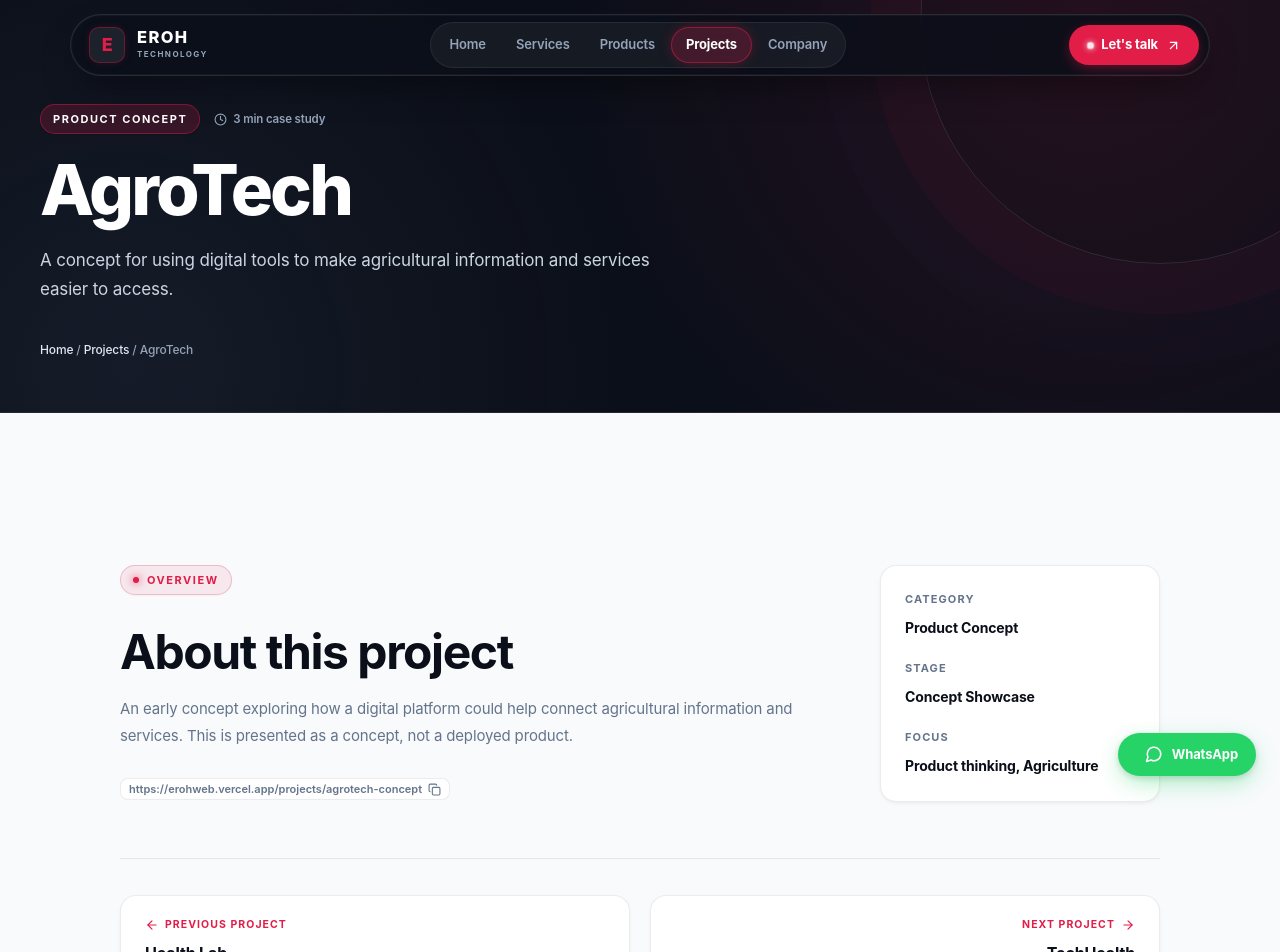
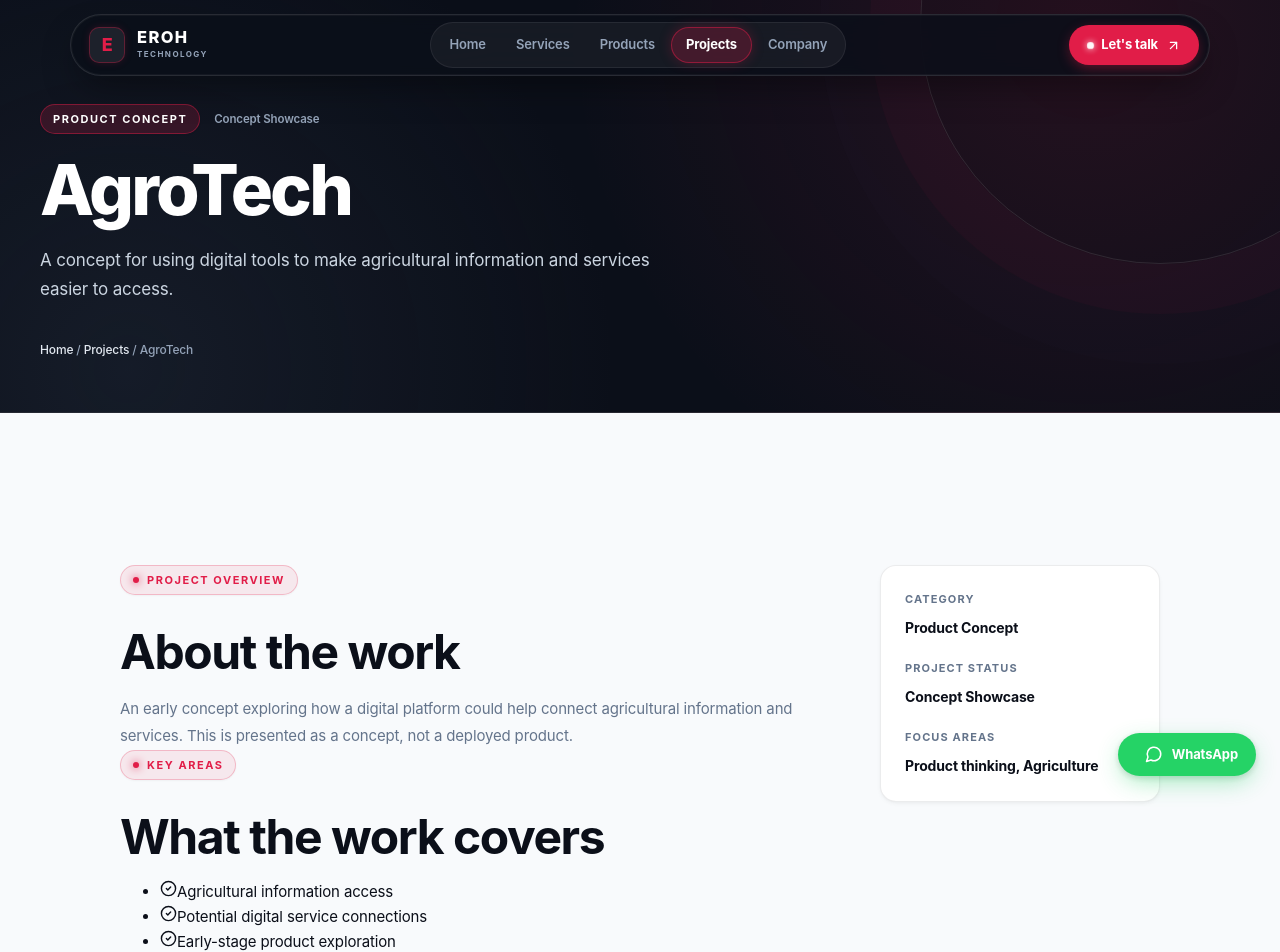
Before and after one commit to EricHOfla/Erohweb, a Next.js app: page /projects/agrotech-concept in a window 1280 px wide. Shown: the top 952 px of the page. Built offline with nearby package versions, Linux system fonts and the light colour scheme.

Commit message:
Improve project detail pages with useful case study sections

```diff
--- a/src/app/projects/[slug]/page.tsx
+++ b/src/app/projects/[slug]/page.tsx
@@ -1,7 +1,7 @@
 import type { Metadata } from "next";
 import Link from "next/link";
 import { notFound } from "next/navigation";
-import { ArrowLeft, ArrowRight, ExternalLink, Clock, ShieldAlert, ArrowUpRight } from "lucide-react";
+import { ArrowLeft, ArrowRight, ExternalLink, ShieldAlert, ArrowUpRight, CheckCircle2 } from "lucide-react";
 import { CopyBadge } from "@/components/copy-badge";
 import { projects } from "@/data/content";
 
@@ -41,9 +41,7 @@ export default async function Project({
         <div className="container">
           <div className="case-study-meta">
             <span className="eyebrow light">{p.type}</span>
-            <span className="reading-time">
-              <Clock size={13} /> 3 min case study
-            </span>
+            <span className="reading-time">{p.status}</span>
           </div>
           <h1>{p.title}</h1>
           <p>{p.summary}</p>
@@ -56,10 +54,35 @@ export default async function Project({
       <section className="section">
         <div className="container detail">
           <div className="detail-grid">
-            <div>
-              <span className="eyebrow">OVERVIEW</span>
-              <h2>About this project</h2>
-              <p>{p.detail}</p>
+            <div className="project-detail-content">
+              <section className="project-detail-section">
+                <span className="eyebrow">PROJECT OVERVIEW</span>
+                <h2>About the work</h2>
+                <p>{p.detail}</p>
+              </section>
+
+              {p.highlights?.length ? (
+                <section className="project-detail-section">
+                  <span className="eyebrow">KEY AREAS</span>
+                  <h2>What the work covers</h2>
+                  <ul className="project-highlight-list">
+                    {p.highlights.map((item) => (
+                      <li key={item}>
+                        <CheckCircle2 size={17} aria-hidden="true" />
+                        <span>{item}</span>
+                      </li>
+                    ))}
+                  </ul>
+                </section>
+              ) : null}
+
+              {p.role ? (
+                <section className="project-detail-section">
+                  <span className="eyebrow">OUR INVOLVEMENT</span>
+                  <h2>EROH Technology's role</h2>
+                  <p>{p.role}</p>
+                </section>
+              ) : null}
 
               {p.note && (
                 <div className="project-disclaimer">
@@ -89,7 +112,7 @@ export default async function Project({
                   </a>
                 )}
                 <CopyBadge
-                  text={`https://erohweb.vercel.app/projects/${p.slug}`}
+                  text={`https://erohtech.vercel.app/projects/${p.slug}`}
                   label="project link"
                   className="share-project-btn"
                 />
@@ -99,42 +122,33 @@ export default async function Project({
             <aside>
               <small>Category</small>
               <b>{p.type}</b>
-              <small>Stage</small>
+              <small>Project status</small>
               <b>{p.status}</b>
-              <small>Focus</small>
+              <small>Focus areas</small>
               <b>{p.tags.join(", ")}</b>
               {p.note && (
                 <>
-                  <small>Notice</small>
+                  <small>Important note</small>
                   <b className="notice-highlight">{p.note}</b>
                 </>
               )}
             </aside>
           </div>
 
-          {/* Project Pagination (Next / Previous Navigation) */}
           <div className="project-pagination">
             {prevProject ? (
               <Link href={`/projects/${prevProject.slug}`} className="pagination-card prev">
-                <small>
-                  <ArrowLeft size={14} /> PREVIOUS PROJECT
-                </small>
+                <small><ArrowLeft size={14} /> PREVIOUS PROJECT</small>
                 <b>{prevProject.title}</b>
               </Link>
-            ) : (
-              <div />
-            )}
+            ) : <div />}
 
             {nextProject ? (
               <Link href={`/projects/${nextProject.slug}`} className="pagination-card next">
-                <small>
-                  NEXT PROJECT <ArrowRight size={14} />
-                </small>
+                <small>NEXT PROJECT <ArrowRight size={14} /></small>
                 <b>{nextProject.title}</b>
               </Link>
-            ) : (
-              <div />
-            )}
+            ) : <div />}
           </div>
 
           <div className="center">
```
